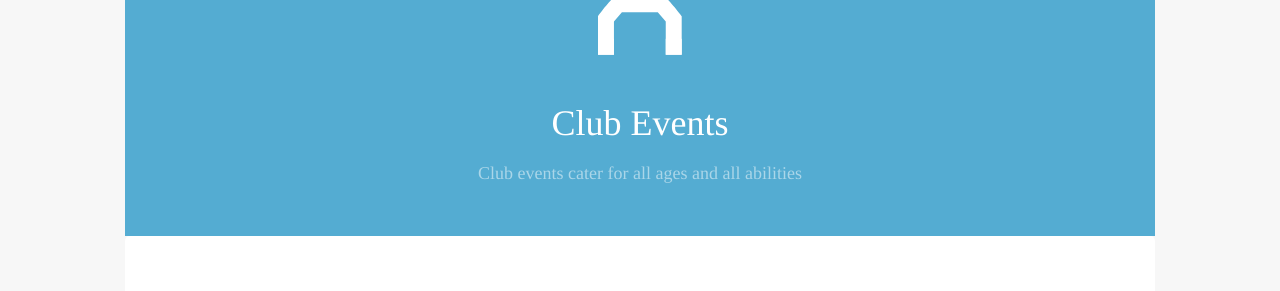
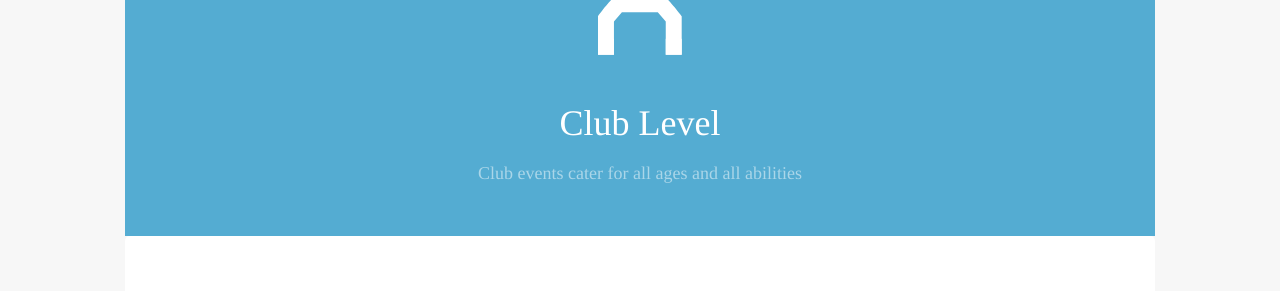
Before and after one commit to robcatto/robcatto.github.io, a Jekyll site: the page built from racing/club-level/index.html, in a window 1280 px wide and 900 px high. Shown: the part 157-448 px from the top of the window. Built offline with Jekyll 4.4.1, drawn with Linux system fonts in a browser that asks for light colours; some web fonts are replaced; Markdown is read by kramdown in place of the engine named in the settings.

Commit message:
Update index.html

```diff
--- a/racing/club-level/index.html
+++ b/racing/club-level/index.html
@@ -26,7 +26,7 @@ layout: default
                                             </g>
                                         </g>
                                 </svg>
-                <h1 class="feature_heading" style="color: white;">Club Events</h1>
+                <h1 class="feature_heading" style="color: white;">Club Level</h1>
                 <h2 class="feature_subheading">Club events cater for all ages and all abilities</h2>
             </section>
 
```
